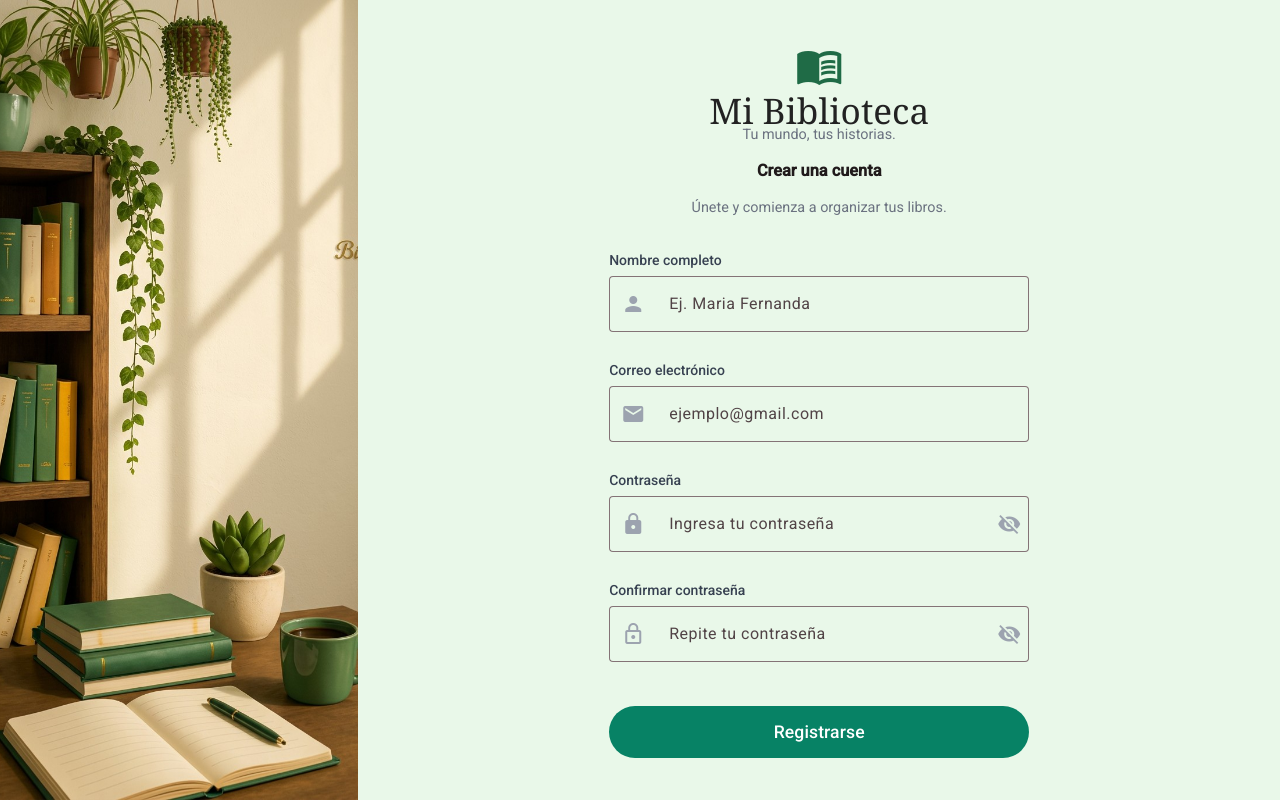
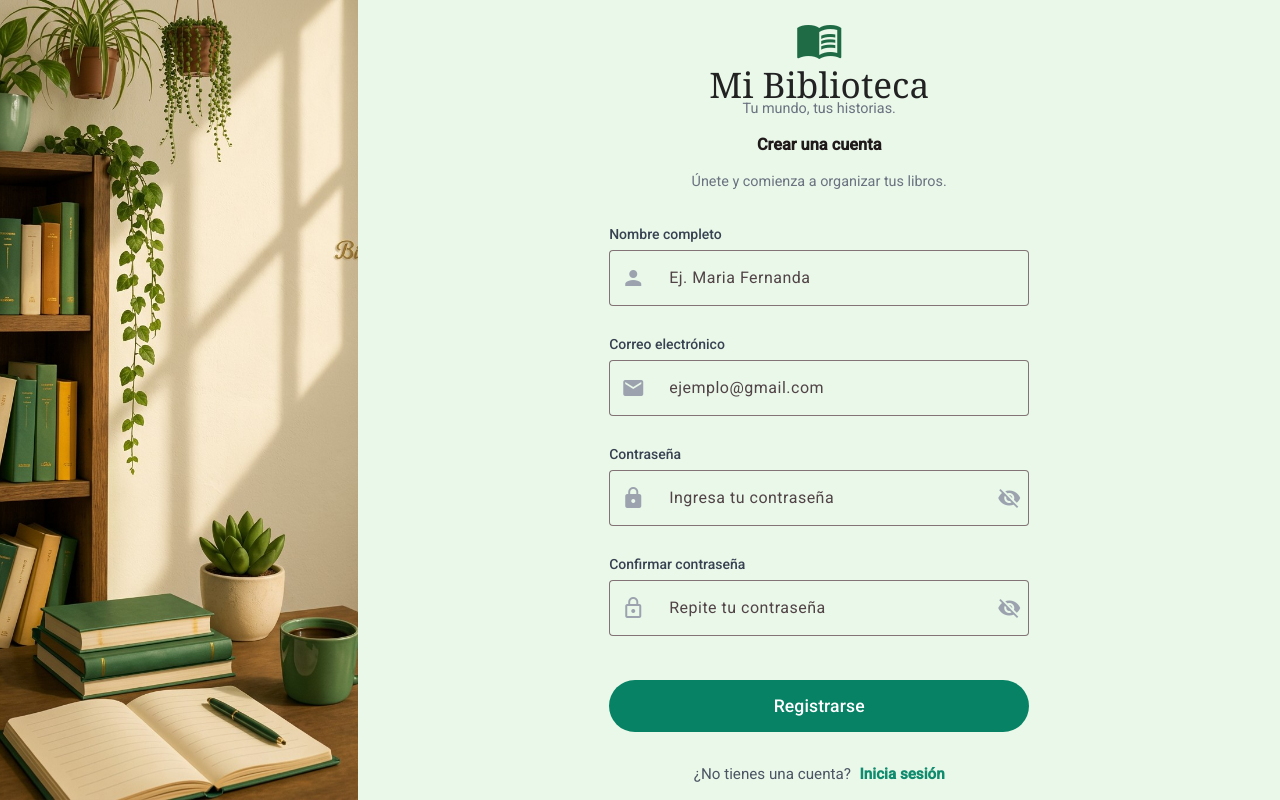
Before and after one commit to FernandaMB-e/Gestor-de-libros, an Angular app in the folder Biblioteca/: page /registro in a window 1280 px wide. Built offline with nearby package versions, Linux system fonts and the light colour scheme.

Commit message:
Ya se conectaron las vistas de login y registro con rutas

```diff
--- a/Biblioteca/frontend/features/auth/components/login/login.component.html
+++ b/Biblioteca/frontend/features/auth/components/login/login.component.html
@@ -82,6 +82,15 @@
       Iniciar Sesión
 
     </button>
+
   </div>
 
+  <div class="registro-link">
+  <span>¿No tienes una cuenta?</span>
+
+  <a routerLink="/registro">
+    Regístrate
+  </a>
+</div>
+
 </form>
--- a/Biblioteca/frontend/features/auth/components/login/login.component.scss
+++ b/Biblioteca/frontend/features/auth/components/login/login.component.scss
@@ -152,3 +152,21 @@
 ::ng-deep .mat-mdc-text-field-wrapper {
   border-radius: 8px !important;
 }
+.registro-link {
+  margin-top: 1.5rem;
+  text-align: center;
+  font-size: 0.95rem;
+  color: #4b5563;
+
+  a {
+    margin-left: 0.3rem;
+    color: #0f8b6d;
+    font-weight: 600;
+    text-decoration: none;
+    cursor: pointer;
+  }
+
+  a:hover {
+    text-decoration: underline;
+  }
+}
--- a/Biblioteca/frontend/features/auth/components/login/login.component.ts
+++ b/Biblioteca/frontend/features/auth/components/login/login.component.ts
@@ -1,7 +1,7 @@
 import { Component } from '@angular/core';
 import { CommonModule } from '@angular/common';
 import { FormsModule } from '@angular/forms';
-
+import { RouterModule } from '@angular/router';
 import { MatFormFieldModule } from '@angular/material/form-field';
 import { MatInputModule } from '@angular/material/input';
 import { MatButtonModule } from '@angular/material/button';
@@ -16,7 +16,8 @@ import { MatIconModule } from '@angular/material/icon';
     MatFormFieldModule,
     MatInputModule,
     MatButtonModule,
-    MatIconModule
+    MatIconModule,
+    RouterModule
   ],
   templateUrl: './login.component.html',
   styleUrls: ['./login.component.scss']
--- a/Biblioteca/frontend/features/auth/components/registro/registro.component.html
+++ b/Biblioteca/frontend/features/auth/components/registro/registro.component.html
@@ -127,4 +127,13 @@
 
   </button>
 
+<div class="login-link">
+  <span>¿No tienes una cuenta?</span>
+
+  <a routerLink="/login">
+    Inicia sesión
+  </a>
+</div>
+
+
 </form>
--- a/Biblioteca/frontend/features/auth/components/registro/registro.component.scss
+++ b/Biblioteca/frontend/features/auth/components/registro/registro.component.scss
@@ -150,3 +150,23 @@
 ::ng-deep .mat-mdc-text-field-wrapper {
   border-radius: 8px !important;
 }
+
+
+.login-link {
+  margin-top: 1.5rem;
+  text-align: center;
+  font-size: 0.95rem;
+  color: #4b5563;
+
+  a {
+    margin-left: 0.3rem;
+    color: #0f8b6d;
+    font-weight: 600;
+    text-decoration: none;
+    cursor: pointer;
+  }
+
+  a:hover {
+    text-decoration: underline;
+  }
+}
```
